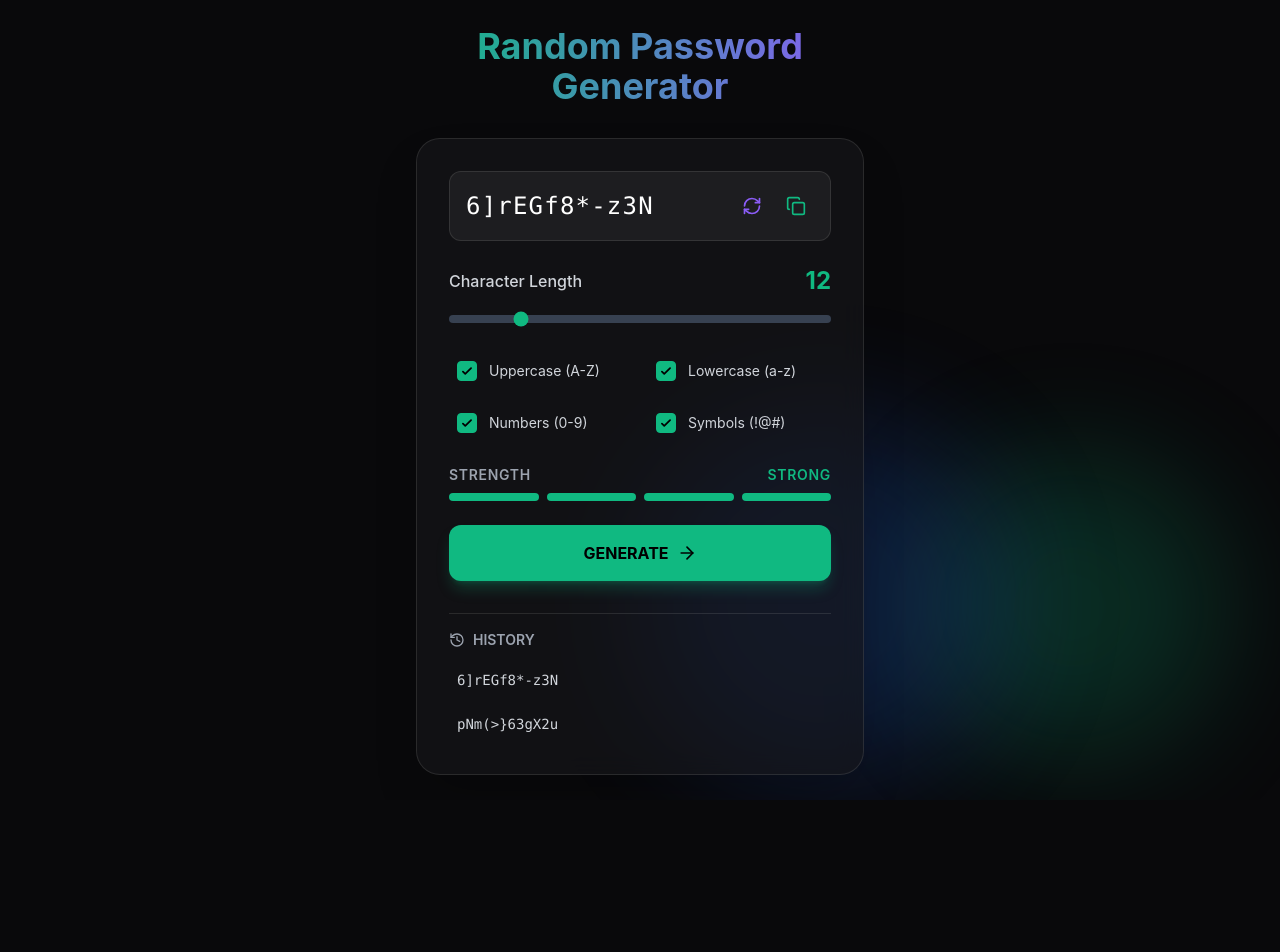
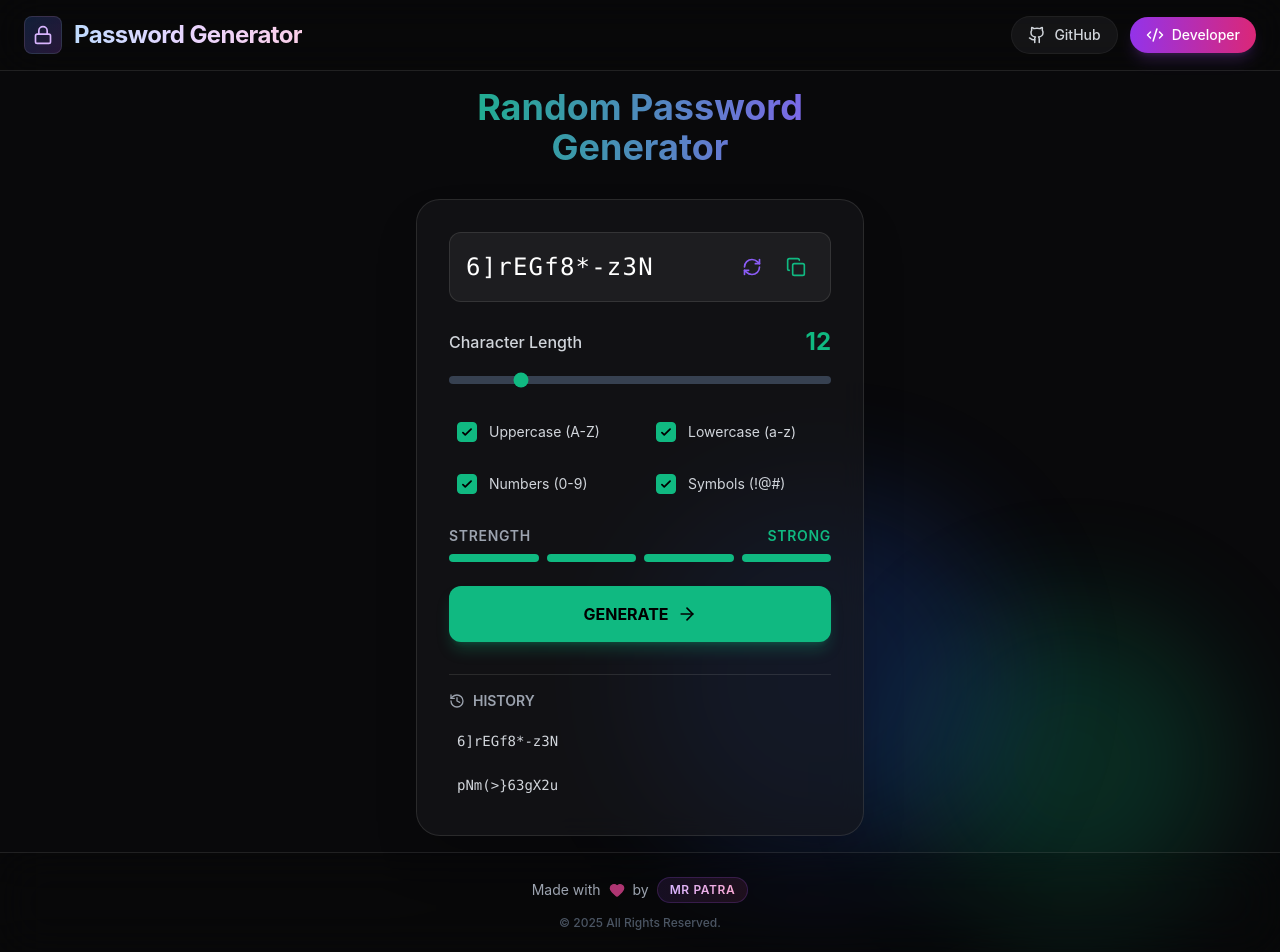
Before and after one commit to amitkumarpatra99/RandomPasswordGenerator, a React (Vite) app: page / in a window 1280 px wide. Shown: the top 952 px of the page. Before the commit the page ends 800 px from the top, so only its background shows below. Built offline with nearby package versions, Linux system fonts and the light colour scheme.

Commit message:
Add Navbar and footer

```diff
--- a/src/App.jsx
+++ b/src/App.jsx
@@ -1,10 +1,12 @@
 import React from 'react';
 import PasswordGenerator from './components/PasswordGenerator';
+import Navbar from './components/Navbar';
+import Footer from './components/Footer';
 import { Toaster } from 'react-hot-toast';
 
 function App() {
   return (
-    <div className="relative min-h-screen w-full bg-moto-dark flex items-center justify-center p-4 overflow-hidden">
+    <div className="relative min-h-screen w-full bg-moto-dark flex flex-col overflow-hidden">
       {/* Animated Background Blobs */}
       <div className="absolute top-0 left-0 w-full h-full overflow-hidden pointer-events-none z-0">
         <div className="absolute top-10 left-10 w-72 h-72 bg-moto-purple opacity-30 rounded-full blur-3xl animate-blob"></div>
@@ -12,13 +14,19 @@ function App() {
         <div className="absolute top-1/2 left-1/2 -translate-x-1/2 -translate-y-1/2 w-96 h-96 bg-blue-600 opacity-20 rounded-full blur-3xl animate-blob animation-delay-4000"></div>
       </div>
 
+      <Navbar />
+
       {/* Content */}
-      <div className="z-10 w-full max-w-md">
-        <h1 className="text-2xl sm:text-3xl md:text-4xl font-bold text-center mb-6 sm:mb-8 text-transparent bg-clip-text bg-gradient-to-r from-moto-primary to-moto-secondary">
-          Random Password Generator
-        </h1>
-        <PasswordGenerator />
+      <div className="z-10 w-full flex-grow flex flex-col items-center justify-center p-4">
+        <div className="w-full max-w-md">
+          <h1 className="text-2xl sm:text-3xl md:text-4xl font-bold text-center mb-6 sm:mb-8 text-transparent bg-clip-text bg-gradient-to-r from-moto-primary to-moto-secondary">
+            Random Password Generator
+          </h1>
+          <PasswordGenerator />
+        </div>
       </div>
+
+      <Footer />
 
       <Toaster position="bottom-center" toastOptions={{
         style: {
--- /dev/null
+++ b/src/components/Footer.jsx
@@ -0,0 +1,29 @@
+import React from 'react';
+import { Heart } from 'lucide-react';
+
+const Footer = () => {
+    return (
+        <footer className="w-full py-6 flex flex-col items-center justify-center gap-3 border-t border-white/10 bg-black/10 backdrop-blur-xl relative z-50">
+            <div className="flex items-center gap-2 text-sm text-gray-400">
+                <span>Made with</span>
+                <Heart size={16} className="text-pink-500 fill-pink-500 animate-pulse" />
+                <span>by</span>
+
+                <a
+                    href="#"
+                    className="flex items-center px-3 py-1 rounded-full bg-gradient-to-r from-purple-500/10 to-pink-500/10 border border-purple-500/20 hover:border-purple-500/50 hover:from-purple-500/20 hover:to-pink-500/20 transition-all duration-300 cursor-pointer"
+                >
+                    <span className="bg-gradient-to-r from-purple-300 to-pink-300 bg-clip-text text-transparent font-semibold text-xs tracking-wider">
+                        MR PATRA
+                    </span>
+                </a>
+            </div>
+
+            <div className="text-xs text-gray-600 font-medium">
+                © 2025 All Rights Reserved.
+            </div>
+        </footer>
+    );
+};
+
+export default Footer;
--- /dev/null
+++ b/src/components/Navbar.jsx
@@ -0,0 +1,49 @@
+import React from 'react';
+import { Github, Code2, Lock } from 'lucide-react';
+
+const Navbar = () => {
+  return (
+    <nav className="sticky top-0 w-full px-6 py-4 flex items-center justify-between z-50 backdrop-blur-xl bg-black/10 border-b border-white/10">
+
+      {/* Logo Section */}
+      <div className="flex items-center gap-3">
+        <div className="p-2 rounded-lg bg-gradient-to-br from-blue-500/20 to-purple-500/20 border border-white/10">
+          <Lock className="w-5 h-5 text-purple-300" />
+        </div>
+        <h1 className="text-xl md:text-2xl font-bold bg-gradient-to-r from-blue-200 via-purple-200 to-pink-200 bg-clip-text text-transparent tracking-tight">
+          Password Gen
+          <span className="hidden sm:inline">erator</span>
+        </h1>
+      </div>
+
+      {/* Actions Section */}
+      <div className="flex items-center gap-3">
+        {/* GitHub Button */}
+        <a
+          href="https://github.com/amitkumarpatra99"
+          target="_blank"
+          rel="noopener noreferrer"
+          className="group flex items-center gap-2 px-4 py-2 rounded-full bg-white/5 hover:bg-white/10 border border-white/5 hover:border-white/20 transition-all duration-300 active:scale-95"
+        >
+          <Github size={18} className="text-gray-300 group-hover:text-white transition-colors" />
+          <span className="text-sm font-medium text-gray-300 group-hover:text-white hidden sm:block">
+            GitHub
+          </span>
+        </a>
+
+        {/* Developer Button */}
+        <a
+          href="https://mrpatra.vercel.app/"
+          className="group flex items-center gap-2 px-4 py-2 rounded-full bg-gradient-to-r from-purple-600 to-pink-600 hover:from-purple-500 hover:to-pink-500 text-white shadow-lg shadow-purple-500/20 hover:shadow-purple-500/40 transition-all duration-300 active:scale-95"
+        >
+          <Code2 size={18} />
+          <span className="text-sm font-medium hidden sm:block">
+            Developer
+          </span>
+        </a>
+      </div>
+    </nav>
+  );
+};
+
+export default Navbar;
```
